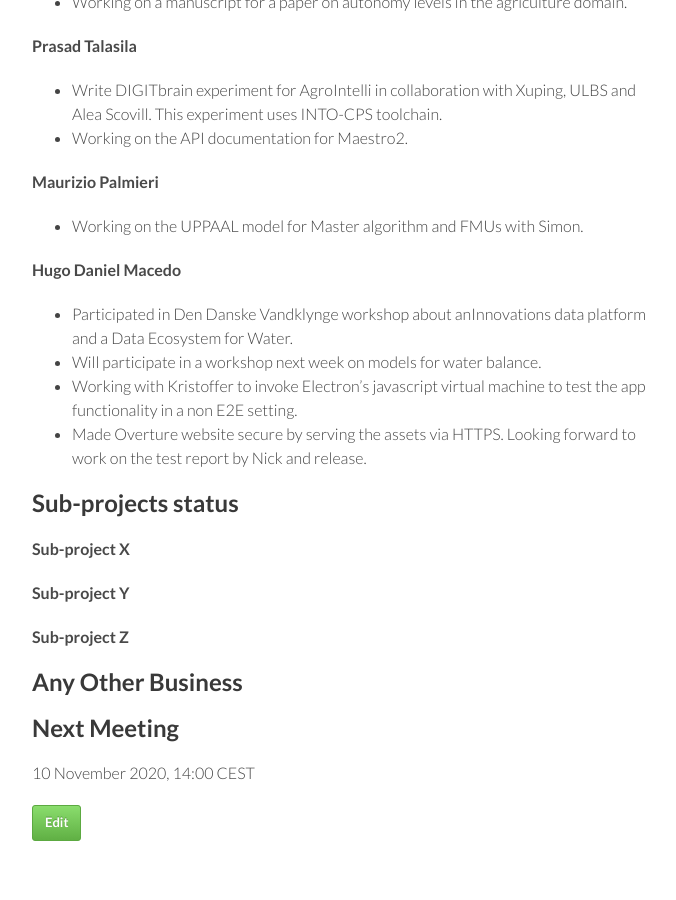
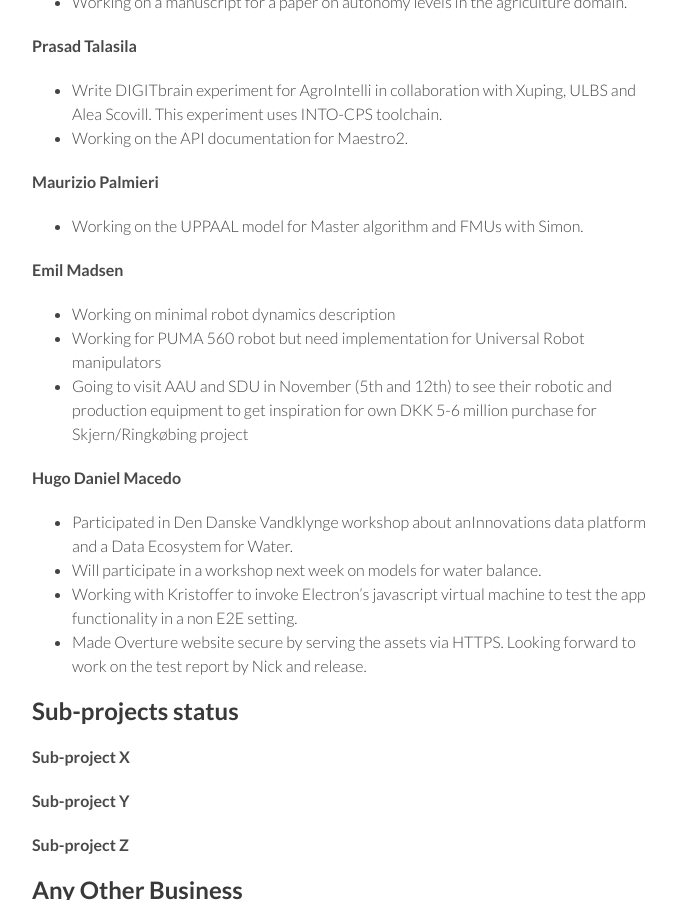
Before and after one commit to digitaltwincentre/digitaltwincentre.github.io, a Jekyll site: the page built from _biweeklies/Biweekly-27.md, in a window 1280 px wide and 900 px high, scrolled down 1459 px. Shown: the whole window, without its empty margins (418-1094 px from the left). Built offline with Jekyll 4.4.1, drawn with Linux system fonts in a browser that asks for light colours; nearby versions of some CDN libraries.

Commit message:
Update Biweekly-27.md

```diff
--- a/_biweeklies/Biweekly-27.md
+++ b/_biweeklies/Biweekly-27.md
@@ -62,6 +62,11 @@ date: 27 October 2020, 1400 CEST
 #### Maurizio Palmieri
 * Working on the UPPAAL model for Master algorithm and FMUs with Simon.
 
+#### Emil Madsen
+* Working on minimal robot dynamics description
+* Working for PUMA 560 robot but need implementation for Universal Robot manipulators
+* Going to visit AAU and SDU in November (5th and 12th) to see their robotic and production equipment to get inspiration for own DKK 5-6 million purchase for Skjern/Ringkøbing project
+
 #### Hugo Daniel Macedo
 * Participated in Den Danske Vandklynge workshop about anInnovations data platform and a Data Ecosystem for Water.
 * Will participate in a workshop next week on models for water balance.
```
